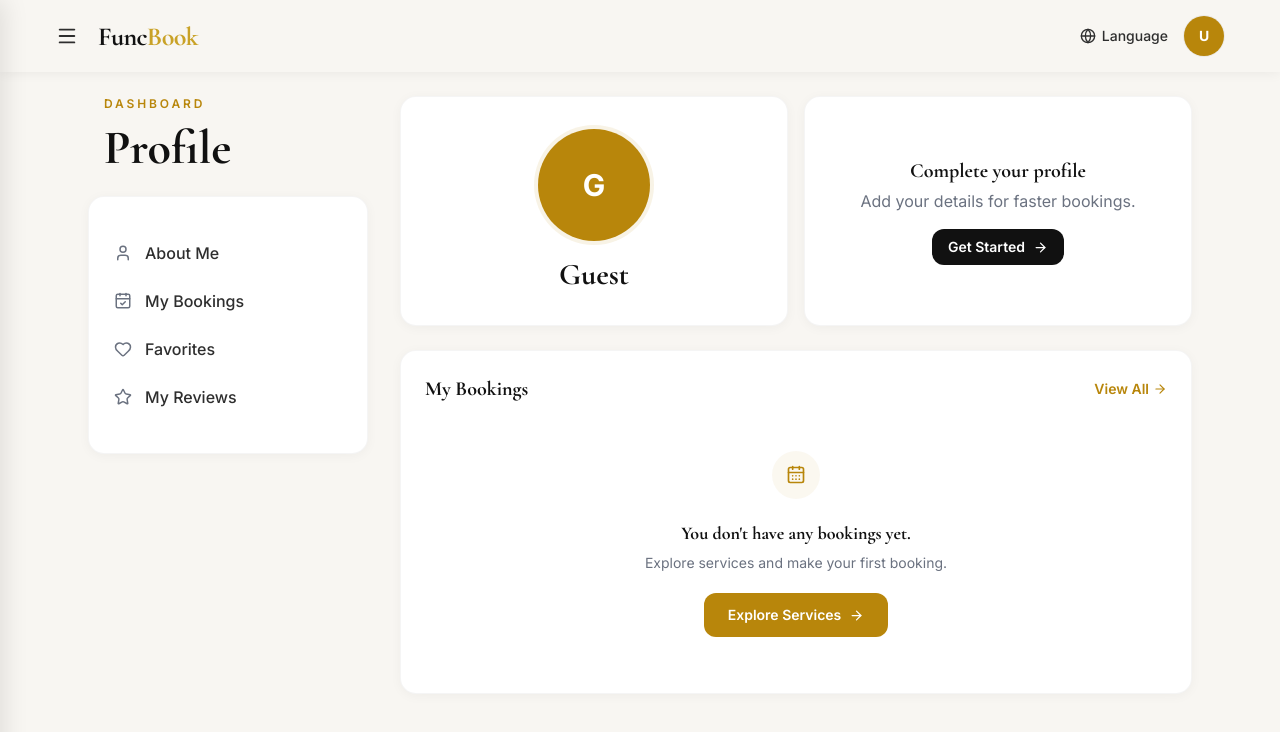
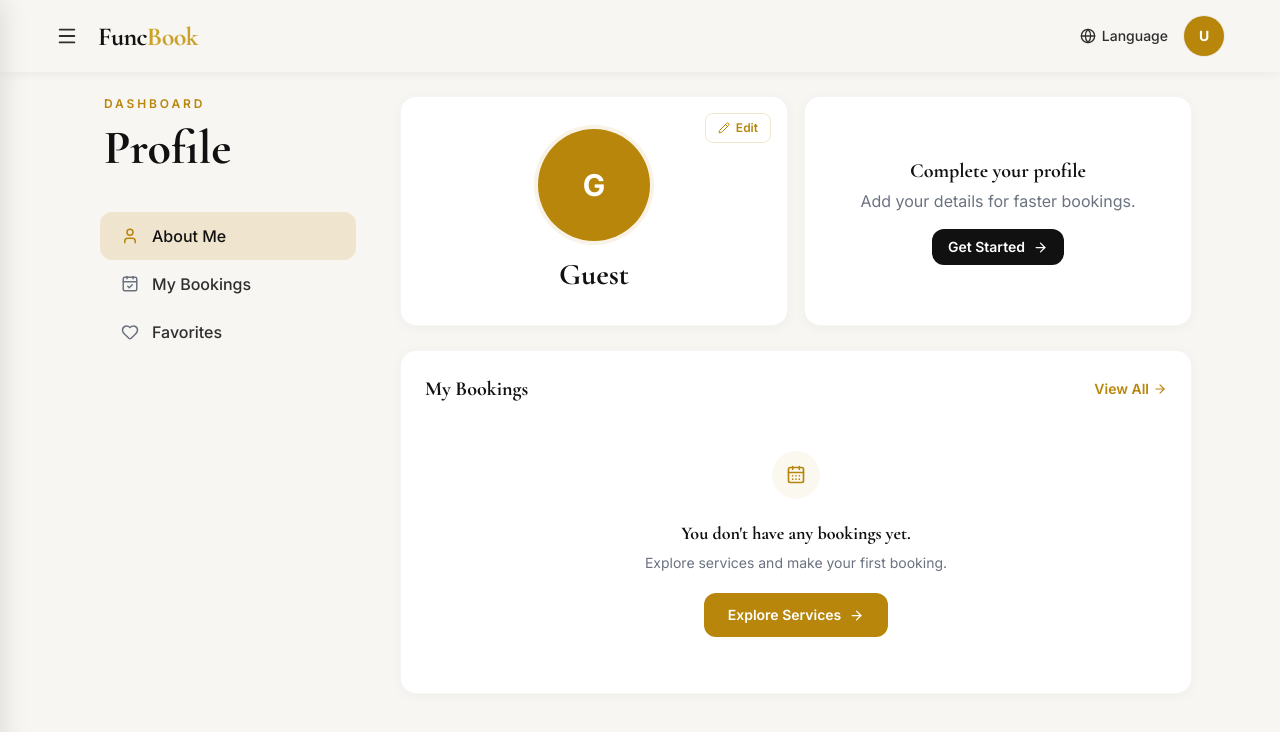
Before and after one commit to abiseck2421/FuncBook, a React (Vite) app in the folder frontend/: page /customer/dashboard in a window 1280 px wide. Shown: the top 732 px of the page. Built offline with nearby package versions, Linux system fonts and the light colour scheme; a web font is replaced by a local one.

Commit message:
update customer dashboard

```diff
--- a/frontend/src/pages/CustomerPages/CustomerDashboardPage.tsx
+++ b/frontend/src/pages/CustomerPages/CustomerDashboardPage.tsx
@@ -1,12 +1,11 @@
 import { useMemo, useRef, useState } from 'react'
 import { Link, useLocation } from 'react-router-dom'
-import { User, CalendarCheck, Heart, Star, ArrowRight, CalendarDays, Camera } from 'lucide-react'
+import { User, CalendarCheck, Heart, ArrowRight, CalendarDays, Camera, Pencil } from 'lucide-react'
 
 const profileNavItems = [
   { label: 'About Me', icon: User, path: '/customer/settings' },
   { label: 'My Bookings', icon: CalendarCheck, path: '/customer/bookings' },
   { label: 'Favorites', icon: Heart, path: '/customer/wishlist' },
-  { label: 'My Reviews', icon: Star, path: '/customer/reviews' },
 ]
 
 export default function CustomerDashboardPage() {
@@ -55,22 +54,22 @@ export default function CustomerDashboardPage() {
           </div>
 
           {/* Nav */}
-          <aside className="bg-white rounded-2xl border border-black/[0.04] shadow-[0_2px_12px_rgba(0,0,0,0.04)] overflow-hidden flex flex-col lg:py-8">
+          <aside className="rounded-2xl overflow-hidden flex flex-col lg:py-4 lg:px-3">
             {profileNavItems.map((item) => {
               const Icon = item.icon
-              const active = location.pathname === item.path
+              const active = location.pathname === item.path || (item.label === 'About Me' && location.pathname === '/customer/dashboard')
               return (
                 <Link
                   key={item.label}
                   to={item.path}
-                  className={`flex w-full items-center gap-3 px-6 py-3 text-base font-medium transition-colors ${
+                  className={`flex w-full items-center gap-3 px-5 py-3 text-base font-medium transition-colors ${
                     active
-                      ? 'bg-gold-deep text-white'
-                      : 'text-charcoal hover:bg-ivory hover:text-royal'
+                      ? 'rounded-xl bg-gold-deep/15 text-royal'
+                      : 'rounded-xl text-charcoal hover:bg-ivory hover:text-royal'
                   }`}
                 >
                   <span className="w-5 shrink-0 flex justify-center">
-                    <Icon size={18} className={active ? 'text-white' : 'text-secondary-text'} />
+                    <Icon size={18} className={active ? 'text-gold-deep' : 'text-secondary-text'} />
                   </span>
                   <span>{item.label}</span>
                 </Link>
@@ -84,7 +83,13 @@ export default function CustomerDashboardPage() {
           {/* Profile + Complete Profile */}
           <div className="grid grid-cols-1 sm:grid-cols-2 gap-4">
             {/* Profile Card */}
-            <div className="bg-white rounded-2xl border border-black/[0.04] shadow-[0_2px_12px_rgba(0,0,0,0.04)] p-6 sm:p-8 flex flex-col justify-center">
+            <div className="relative bg-white rounded-2xl border border-black/[0.04] shadow-[0_2px_12px_rgba(0,0,0,0.04)] p-6 sm:p-8 flex flex-col justify-center">
+              <Link
+                to="/customer/settings"
+                className="absolute top-4 right-4 inline-flex items-center gap-1.5 px-3 py-1.5 rounded-lg border border-gold-deep/20 text-gold-deep text-xs font-semibold hover:bg-gold-deep hover:text-white transition-colors"
+              >
+                <Pencil size={12} /> Edit
+              </Link>
               <div className="flex flex-col items-center text-center gap-4">
                 <button
                   type="button"
```
